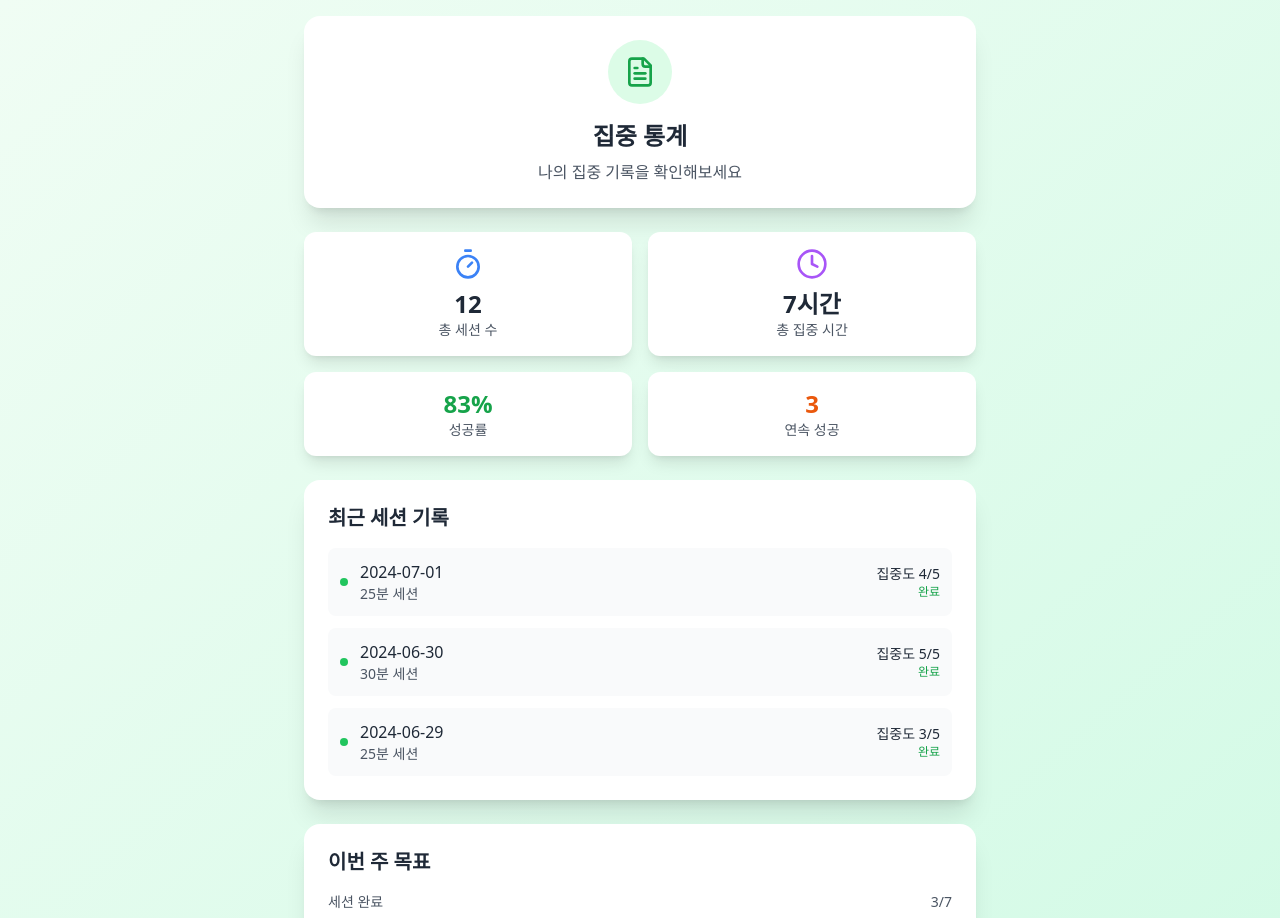
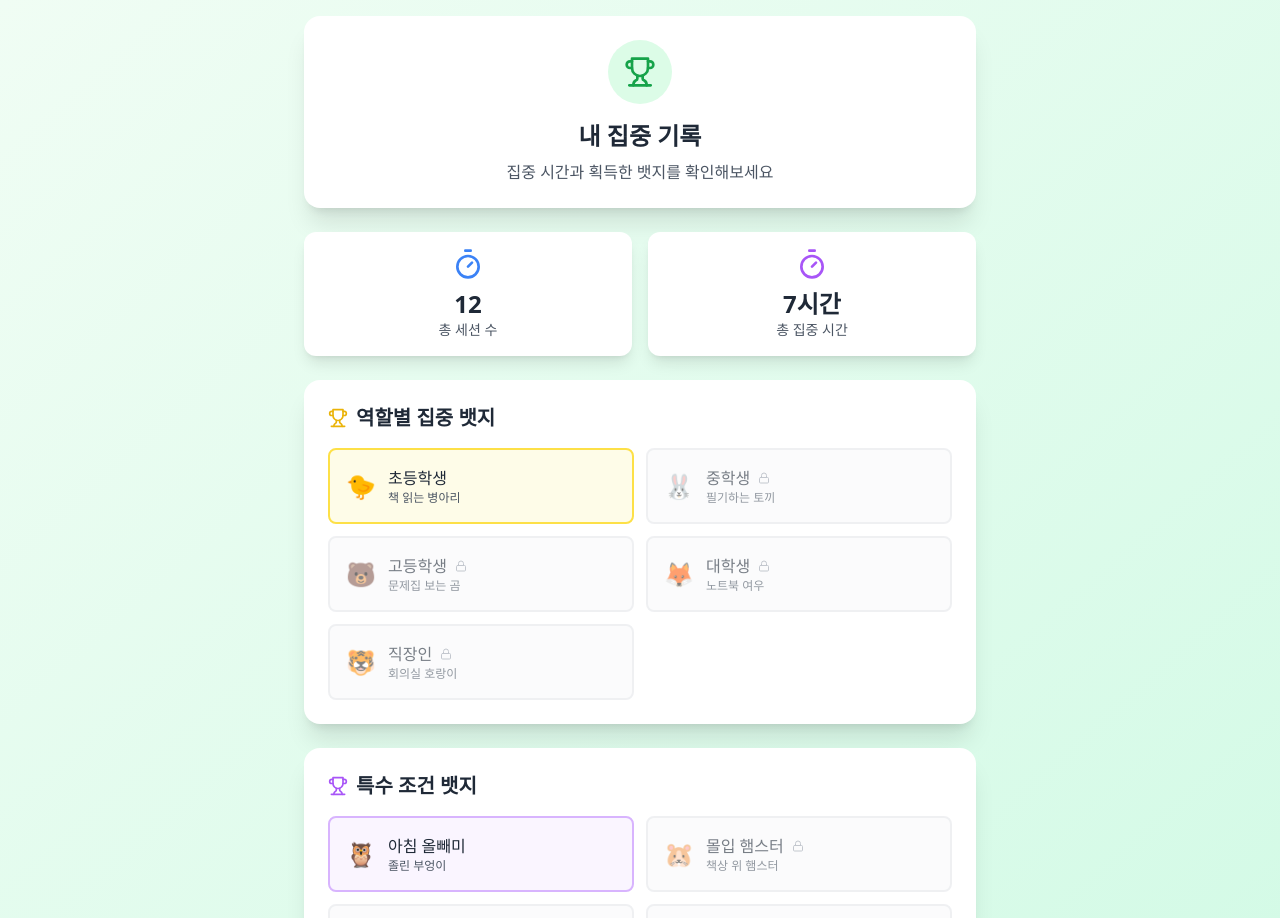
Before and after one commit to eunseongu/focus-match-sessions, a React (Vite) app: page /stats in a window 1280 px wide. Shown: the top 918 px of the page. Built offline with nearby package versions, Linux system fonts and the light colour scheme.

Commit message:
Implement feature improvements and badge system
- Improved time selection UI.
- Removed "start phrase".
- Added exit restriction.
- Added a "stop" button for testing.
- Removed existing stats rewards.
- Implemented a new badge system.

```diff
--- a/src/pages/Session.tsx
+++ b/src/pages/Session.tsx
@@ -1,13 +1,11 @@
-
 import React, { useState, useEffect } from 'react';
 import { Button } from '@/components/ui/button';
 import { useNavigate, useLocation } from 'react-router-dom';
-import { Timer, Clock, Lock, Heart, ThumbsUp, Coffee, Zap, Bot } from 'lucide-react';
+import { Timer, Clock, Lock, AlertTriangle, Bot } from 'lucide-react';
 
 const Session = () => {
   const location = useLocation();
   const sessionData = location.state || {};
-  // 시뮬레이션을 위해 항상 10분(600초)으로 고정
   const [timeLeft, setTimeLeft] = useState(600); // 10분 고정
   const [isRunning, setIsRunning] = useState(true);
   const [partnerProgress] = useState(85);
@@ -18,10 +16,9 @@ const Session = () => {
   const [emojiCooldown, setEmojiCooldown] = useState(false);
 
   const navigate = useNavigate();
-  const userSessionTime = sessionData.sessionTime || 600; // 사용자가 설정한 실제 시간
-  const halfTime = Math.floor(userSessionTime / 2); // 절반 시간 계산
+  const userSessionTime = sessionData.sessionTime || 600;
+  const isBot = sessionData.isBot || false;
   const emojis = ['👍', '❤️', '☕', '⚡', '🔥', '💪'];
-  const isBot = sessionData.isBot || false;
 
   const motivationMessages = [
     '지금 이 순간, 집중하고 있는 자신이 자랑스러워요!',
@@ -42,9 +39,9 @@ const Session = () => {
           return 0;
         }
 
-        // 퇴장 잠금 시간 해제 - 사용자 설정 시간의 절반이 지났을 때
-        const elapsedTime = 600 - prev; // 경과 시간
-        if (elapsedTime >= halfTime && !canExit) {
+        // 3초 후 퇴장 가능
+        const elapsedTime = 600 - prev;
+        if (elapsedTime >= 3 && !canExit) {
           setCanExit(true);
         }
 
@@ -53,7 +50,7 @@ const Session = () => {
     }, 1000);
 
     return () => clearInterval(timer);
-  }, [isRunning, timeLeft, halfTime, canExit]);
+  }, [isRunning, timeLeft, canExit]);
 
   // 동기 메시지 카드
   useEffect(() => {
@@ -92,7 +89,7 @@ const Session = () => {
   };
 
   const getProgress = () => {
-    const totalTime = 600; // 10분 고정
+    const totalTime = 600;
     return ((totalTime - timeLeft) / totalTime) * 100;
   };
 
@@ -103,17 +100,14 @@ const Session = () => {
     setSentEmoji(emoji);
     setEmojiCooldown(true);
 
-    // 이모지 애니메이션 제거
     setTimeout(() => {
       setSentEmoji('');
     }, 2000);
 
-    // 쿨다운 해제
     setTimeout(() => {
       setEmojiCooldown(false);
     }, 5000);
 
-    // 봇인 경우 자동 응답
     if (isBot && Math.random() > 0.3) {
       setTimeout(() => {
         const responseEmojis = ['👍', '🔥', '💪', '❤️'];
@@ -129,25 +123,16 @@ const Session = () => {
 
   const handleEndSession = () => {
     if (!canExit) {
-      const elapsedTime = 600 - timeLeft;
-      const remainingTime = halfTime - elapsedTime;
-      const remainingMinutes = Math.ceil(remainingTime / 60);
-      alert(`집중 시간의 절반이 지나야 퇴장할 수 있습니다. (약 ${remainingMinutes}분 더 필요)`);
+      alert('아직 퇴장할 수 없습니다. 조금 더 집중해주세요.');
       return;
     }
     navigate('/auth-exit', { state: sessionData });
   };
 
-  const handleEmergencyExit = () => {
+  const handleForceExit = () => {
     if (confirm('정말로 세션을 중단하시겠습니까? 이는 실패로 기록됩니다.')) {
       navigate('/session-mode');
     }
-  };
-
-  const getRemainingTimeForExit = () => {
-    const elapsedTime = 600 - timeLeft;
-    const remainingTime = halfTime - elapsedTime;
-    return Math.max(0, Math.ceil(remainingTime / 60));
   };
 
   if (timeLeft === 0) {
@@ -270,17 +255,18 @@ const Session = () => {
             ) : (
               <>
                 <Lock className="w-4 h-4 mr-2" />
-                {getRemainingTimeForExit()}분 더 집중해야 퇴장 가능
+                아직 퇴장할 수 없습니다
               </>
             )}
           </Button>
           <Button
-            onClick={handleEmergencyExit}
+            onClick={handleForceExit}
             variant="destructive"
             className="w-full"
             size="sm"
           >
-            긴급 중단
+            <AlertTriangle className="w-4 h-4 mr-2" />
+            중단하기 (프로토타입용)
           </Button>
         </div>
       </div>
--- a/src/pages/Stats.tsx
+++ b/src/pages/Stats.tsx
@@ -1,25 +1,35 @@
 
-import React from 'react';
+import React, { useState } from 'react';
 import { Button } from '@/components/ui/button';
+import { Badge } from '@/components/ui/badge';
 import { useNavigate } from 'react-router-dom';
-import { Timer, Clock, FileText } from 'lucide-react';
+import { Timer, Trophy, Lock } from 'lucide-react';
+import { ROLE_BADGES, SPECIAL_BADGES, Badge as BadgeType } from '@/types/badge';
 
 const Stats = () => {
   const navigate = useNavigate();
+  const [selectedBadge, setSelectedBadge] = useState<BadgeType | null>(null);
 
   const stats = {
     totalSessions: 12,
     totalTime: 450, // 분
-    successRate: 83,
-    weeklyGoal: 7,
-    currentStreak: 3
   };
 
-  const recentSessions = [
-    { date: '2024-07-01', duration: 25, focus: 4, status: '완료' },
-    { date: '2024-06-30', duration: 30, focus: 5, status: '완료' },
-    { date: '2024-06-29', duration: 25, focus: 3, status: '완료' },
-  ];
+  const allBadges = [...ROLE_BADGES, ...SPECIAL_BADGES];
+
+  // 시뮬레이션용 - 일부 뱃지 해제
+  const unlockedBadges = allBadges.map(badge => ({
+    ...badge,
+    isUnlocked: badge.id === 'elementary' || badge.id === 'morning-owl'
+  }));
+
+  const handleBadgeClick = (badge: BadgeType) => {
+    setSelectedBadge(badge);
+  };
+
+  const closeBadgeModal = () => {
+    setSelectedBadge(null);
+  };
 
   return (
     <div className="min-h-screen bg-gradient-to-br from-green-50 to-emerald-100 p-4">
@@ -28,10 +38,10 @@ const Stats = () => {
         <div className="bg-white rounded-2xl shadow-xl p-6 mb-6">
           <div className="text-center">
             <div className="bg-green-100 w-16 h-16 rounded-full flex items-center justify-center mx-auto mb-4">
-              <FileText className="w-8 h-8 text-green-600" />
+              <Trophy className="w-8 h-8 text-green-600" />
             </div>
-            <h1 className="text-2xl font-bold text-gray-800 mb-2">집중 통계</h1>
-            <p className="text-gray-600">나의 집중 기록을 확인해보세요</p>
+            <h1 className="text-2xl font-bold text-gray-800 mb-2">내 집중 기록</h1>
+            <p className="text-gray-600">집중 시간과 획득한 뱃지를 확인해보세요</p>
           </div>
         </div>
 
@@ -44,62 +54,74 @@ const Stats = () => {
           </div>
 
           <div className="bg-white rounded-xl shadow-lg p-4 text-center">
-            <Clock className="w-8 h-8 text-purple-500 mx-auto mb-2" />
+            <Timer className="w-8 h-8 text-purple-500 mx-auto mb-2" />
             <div className="text-2xl font-bold text-gray-800">{Math.floor(stats.totalTime / 60)}시간</div>
             <div className="text-sm text-gray-600">총 집중 시간</div>
           </div>
-
-          <div className="bg-white rounded-xl shadow-lg p-4 text-center">
-            <div className="text-2xl font-bold text-green-600">{stats.successRate}%</div>
-            <div className="text-sm text-gray-600">성공률</div>
-          </div>
-
-          <div className="bg-white rounded-xl shadow-lg p-4 text-center">
-            <div className="text-2xl font-bold text-orange-600">{stats.currentStreak}</div>
-            <div className="text-sm text-gray-600">연속 성공</div>
-          </div>
         </div>
 
-        {/* 최근 세션 기록 */}
+        {/* 역할 기반 뱃지 */}
         <div className="bg-white rounded-2xl shadow-xl p-6 mb-6">
-          <h2 className="text-xl font-bold text-gray-800 mb-4">최근 세션 기록</h2>
-          <div className="space-y-3">
-            {recentSessions.map((session, index) => (
-              <div key={index} className="flex items-center justify-between p-3 bg-gray-50 rounded-lg">
+          <h2 className="text-xl font-bold text-gray-800 mb-4 flex items-center">
+            <Trophy className="w-5 h-5 mr-2 text-yellow-500" />
+            역할별 집중 뱃지
+          </h2>
+          <div className="grid grid-cols-2 gap-3">
+            {unlockedBadges.filter(badge => badge.type === 'role').map((badge) => (
+              <button
+                key={badge.id}
+                onClick={() => handleBadgeClick(badge)}
+                className={`p-4 rounded-lg border-2 transition-all text-left ${
+                  badge.isUnlocked
+                    ? 'border-yellow-300 bg-yellow-50 hover:bg-yellow-100'
+                    : 'border-gray-200 bg-gray-50 opacity-60'
+                }`}
+              >
                 <div className="flex items-center space-x-3">
-                  <div className="w-2 h-2 bg-green-500 rounded-full"></div>
-                  <div>
-                    <div className="font-medium text-gray-800">{session.date}</div>
-                    <div className="text-sm text-gray-600">{session.duration}분 세션</div>
+                  <span className="text-2xl">{badge.character}</span>
+                  <div className="flex-1">
+                    <div className="flex items-center space-x-2">
+                      <span className="font-medium text-gray-800">{badge.name}</span>
+                      {!badge.isUnlocked && <Lock className="w-3 h-3 text-gray-400" />}
+                    </div>
+                    <div className="text-xs text-gray-600">{badge.theme}</div>
                   </div>
                 </div>
-                <div className="text-right">
-                  <div className="text-sm font-medium text-gray-800">집중도 {session.focus}/5</div>
-                  <div className="text-xs text-green-600">{session.status}</div>
-                </div>
-              </div>
+              </button>
             ))}
           </div>
         </div>
 
-        {/* 주간 목표 진행률 */}
+        {/* 특수 조건 뱃지 */}
         <div className="bg-white rounded-2xl shadow-xl p-6 mb-6">
-          <h2 className="text-xl font-bold text-gray-800 mb-4">이번 주 목표</h2>
-          <div className="mb-4">
-            <div className="flex justify-between text-sm text-gray-600 mb-2">
-              <span>세션 완료</span>
-              <span>{Math.min(stats.currentStreak, stats.weeklyGoal)}/{stats.weeklyGoal}</span>
-            </div>
-            <div className="w-full bg-gray-200 rounded-full h-3">
-              <div
-                className="bg-blue-500 h-3 rounded-full transition-all"
-                style={{ width: `${(Math.min(stats.currentStreak, stats.weeklyGoal) / stats.weeklyGoal) * 100}%` }}
-              ></div>
-            </div>
+          <h2 className="text-xl font-bold text-gray-800 mb-4 flex items-center">
+            <Trophy className="w-5 h-5 mr-2 text-purple-500" />
+            특수 조건 뱃지
+          </h2>
+          <div className="grid grid-cols-2 gap-3">
+            {unlockedBadges.filter(badge => badge.type === 'special').map((badge) => (
+              <button
+                key={badge.id}
+                onClick={() => handleBadgeClick(badge)}
+                className={`p-4 rounded-lg border-2 transition-all text-left ${
+                  badge.isUnlocked
+                    ? 'border-purple-300 bg-purple-50 hover:bg-purple-100'
+                    : 'border-gray-200 bg-gray-50 opacity-60'
+                }`}
+              >
+                <div className="flex items-center space-x-3">
+                  <span className="text-2xl">{badge.character}</span>
+                  <div className="flex-1">
+                    <div className="flex items-center space-x-2">
+                      <span className="font-medium text-gray-800">{badge.name}</span>
+                      {!badge.isUnlocked && <Lock className="w-3 h-3 text-gray-400" />}
+                    </div>
+                    <div className="text-xs text-gray-600">{badge.theme}</div>
+                  </div>
+                </div>
+              </button>
+            ))}
           </div>
-          <p className="text-sm text-gray-600">
-            목표 달성까지 {Math.max(0, stats.weeklyGoal - stats.currentStreak)}회 남았어요!
-          </p>
         </div>
 
         {/* 액션 버튼 */}
@@ -119,6 +141,46 @@ const Stats = () => {
           </Button>
         </div>
       </div>
+
+      {/* 뱃지 상세 모달 */}
+      {selectedBadge && (
+        <div className="fixed inset-0 bg-black bg-opacity-50 flex items-center justify-center p-4 z-50">
+          <div className="bg-white rounded-2xl p-6 w-full max-w-sm">
+            <div className="text-center">
+              <span className="text-6xl mb-4 block">{selectedBadge.character}</span>
+              <h3 className="text-xl font-bold text-gray-800 mb-2">{selectedBadge.name}</h3>
+              <p className="text-gray-600 mb-4">{selectedBadge.description}</p>
+
+              {selectedBadge.isUnlocked ? (
+                <Badge variant="default" className="mb-4">
+                  획득 완료
+                </Badge>
+              ) : (
+                <div className="text-sm text-gray-500 mb-4">
+                  <Badge variant="outline" className="mb-2">
+                    도전 중
+                  </Badge>
+                  <p>
+                    {selectedBadge.condition.type === 'time' &&
+                      `${selectedBadge.condition.value}분 이상 집중 세션 완료`}
+                    {selectedBadge.condition.type === 'timeOfDay' &&
+                      `오전 5-7시 집중 세션 성공`}
+                    {selectedBadge.condition.type === 'frequency' &&
+                      `하루 2회 이상 집중 세션 성공`}
+                    {selectedBadge.condition.type === 'special' &&
+                      selectedBadge.condition.value === 'weekend' &&
+                      `주말 집중 세션 성공`}
+                  </p>
+                </div>
+              )}
+
+              <Button onClick={closeBadgeModal} variant="outline" className="w-full">
+                닫기
+              </Button>
+            </div>
+          </div>
+        </div>
+      )}
     </div>
   );
 };
--- /dev/null
+++ b/src/types/badge.ts
@@ -0,0 +1,112 @@
+
+export interface Badge {
+  id: string;
+  name: string;
+  description: string;
+  character: string;
+  theme: string;
+  type: 'role' | 'special';
+  condition: {
+    type: 'time' | 'timeOfDay' | 'frequency' | 'special';
+    value: number | string;
+    role?: string;
+  };
+  isUnlocked: boolean;
+  unlockedAt?: Date;
+}
+
+export const ROLE_BADGES: Badge[] = [
+  {
+    id: 'elementary',
+    name: '초등학생',
+    description: '한 교시 수업 성공! 집중의 시작',
+    character: '🐤',
+    theme: '책 읽는 병아리',
+    type: 'role',
+    condition: { type: 'time', value: 30, role: '초등학생' },
+    isUnlocked: false
+  },
+  {
+    id: 'middle',
+    name: '중학생',
+    description: '성장기 집중력을 멋지게 달성',
+    character: '🐰',
+    theme: '필기하는 토끼',
+    type: 'role',
+    condition: { type: 'time', value: 40, role: '중학생' },
+    isUnlocked: false
+  },
+  {
+    id: 'high',
+    name: '고등학생',
+    description: '깊이 있는 몰입, 곰처럼 끈기 있게',
+    character: '🐻',
+    theme: '문제집 보는 곰',
+    type: 'role',
+    condition: { type: 'time', value: 50, role: '고등학생' },
+    isUnlocked: false
+  },
+  {
+    id: 'university',
+    name: '대학생',
+    description: '전공 몰입도 척척, 집중 마스터',
+    character: '🦊',
+    theme: '노트북 여우',
+    type: 'role',
+    condition: { type: 'time', value: 60, role: '대학생' },
+    isUnlocked: false
+  },
+  {
+    id: 'worker',
+    name: '직장인',
+    description: '업무 몰입 완수, 프로답게 집중',
+    character: '🐯',
+    theme: '회의실 호랑이',
+    type: 'role',
+    condition: { type: 'time', value: 45, role: '직장인' },
+    isUnlocked: false
+  }
+];
+
+export const SPECIAL_BADGES: Badge[] = [
+  {
+    id: 'morning-owl',
+    name: '아침 올빼미',
+    description: '누구보다 빠른 하루 시작!',
+    character: '🦉',
+    theme: '졸린 부엉이',
+    type: 'special',
+    condition: { type: 'timeOfDay', value: '5-7' },
+    isUnlocked: false
+  },
+  {
+    id: 'focus-hamster',
+    name: '몰입 햄스터',
+    description: '작지만 강한 집중 반복러',
+    character: '🐹',
+    theme: '책상 위 햄스터',
+    type: 'special',
+    condition: { type: 'frequency', value: 2 },
+    isUnlocked: false
+  },
+  {
+    id: 'weekend-guardian',
+    name: '휴일 지킴이',
+    description: '쉬는 날에도 집중을 지킨 당신!',
+    character: '🐶',
+    theme: '파자마 강아지',
+    type: 'special',
+    condition: { type: 'special', value: 'weekend' },
+    isUnlocked: false
+  },
+  {
+    id: 'focus-unicorn',
+    name: '몰입 유니콘',
+    description: '전설급 몰입, 집중 끝판왕!',
+    character: '🦄',
+    theme: '무지개 유니콘',
+    type: 'special',
+    condition: { type: 'time', value: 90 },
+    isUnlocked: false
+  }
+];
```
Also changed, not shown: src/pages/AuthEntry.tsx (+3 -21 lines), src/pages/SessionRequest.tsx (+17 -53 lines).
